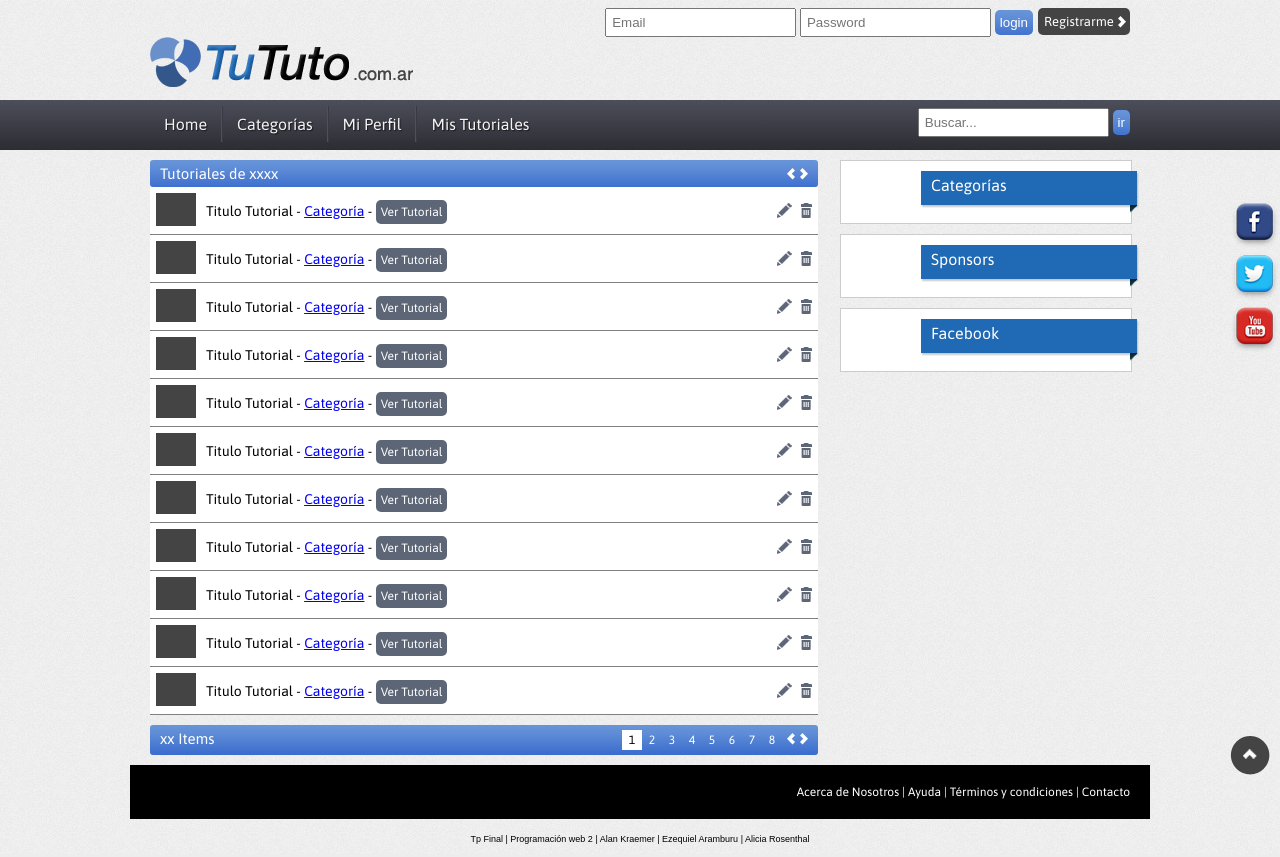
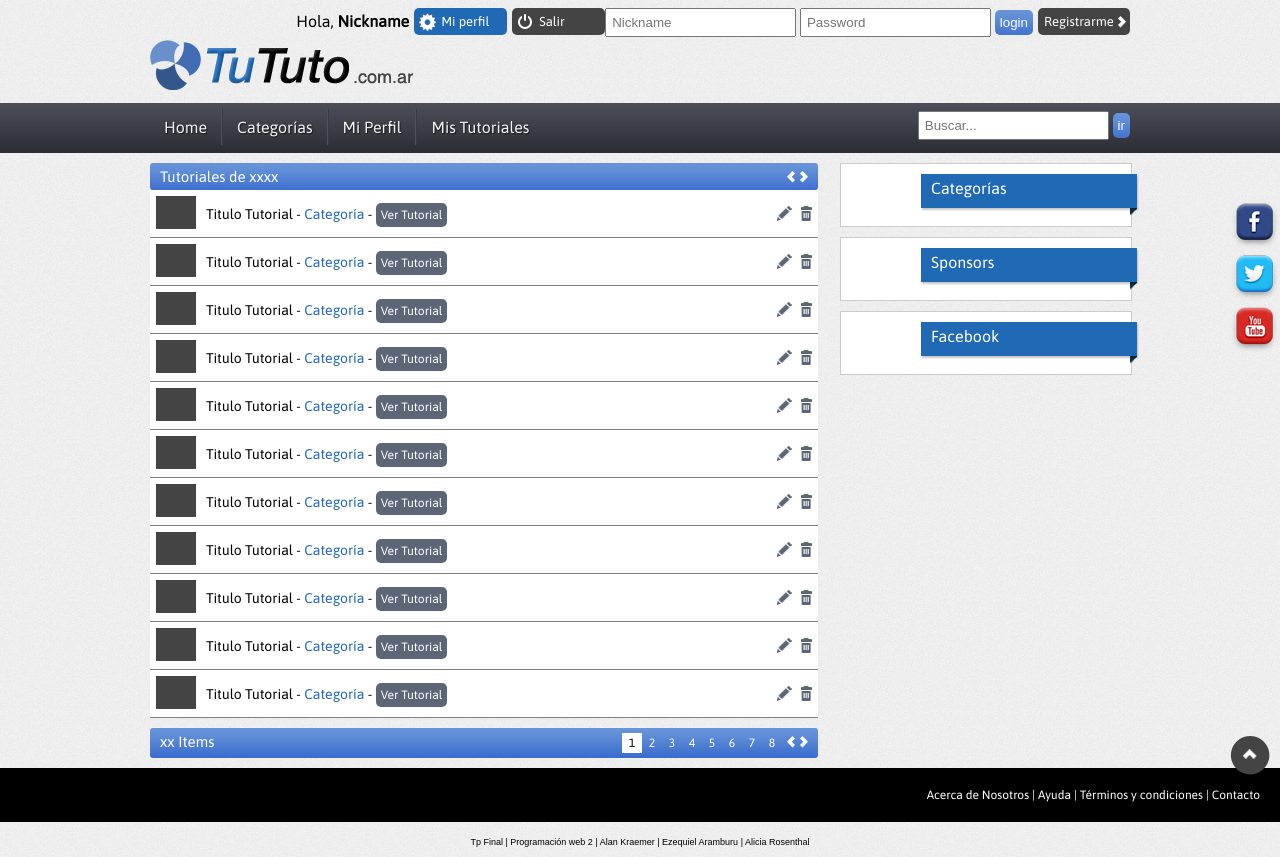
Before and after one commit to TrabajoPhp/tututo, a PHP site: page /tutoriales.php in a window 1280 px wide. Run offline with PHP 8.4, Linux system fonts and the light colour scheme.

Commit message:
segundo commit

```diff
--- a/css/estilos.css
+++ b/css/estilos.css
@@ -1,16 +1,13 @@
-*
-{
+*{
 	margin:0;
 	padding:0;
 	font-weight:normal;
 }
-body
-{
+body {
 	font-family:'Asap',san serif;
 	background: url(../img/bg.jpg);
 }
-h1,h3
-{
+h1,h3{
 	float:left;
 	width:648px;
 	padding:5px 10px 5px 10px;
@@ -20,8 +17,7 @@ h1,h3
 	margin-bottom:10px;
 	border-radius:3px;
 }
-h2
-{
+h2{
     position:relative;
 	left:70px;
 	width:208px;
@@ -32,43 +28,77 @@ h2
 	font-size:1em;
 	padding-top:5px;
 }
-h3
-{
+h3{
 	font-size:15px;
 }
-h5 a
-{
+h4{ /*titulo tutorial home*/
+}
+h5 a{
 	color:#2069b4;
 	text-decoration:none;
 }
-h5 a:hover
-{
+h5 a:hover{
 	color:black;
 }
-section
-{
-	float:left;
-	width:680px;
-}
-aside
-{
-	float:right;
-	width:290px;
-}
-input,select, file
-{
-	padding:5px;
-	margin-top:8px;
-}
-#main,#menu,header,footer,#copyrigth
-{
+#main,#menu,header,#copyrigth{
 	clear:both;
 	max-width:980px;
 	margin:auto;
 	margin-bottom:10px;
 }
-footer
-{
+input,select, file{
+	padding:5px;
+	margin-top:8px;
+}
+p{
+	text-align:justify;
+	margin-bottom:10px;
+}
+strong{
+	font-weight:bold;
+}
+a{
+	text-decoration:none;
+	color:#2069b4;
+}
+/*-------------------Header---------------------*/
+#login,#search,#logueado{
+	float:right;
+}
+#logo{
+	clear:both;
+}
+#logueado p{
+	margin-top:12px;
+	float:right;
+}
+/*-------------------Contenido---------------------*/
+section{
+	float:left;
+	width:680px;
+}
+#slider{
+	margin-bottom:10px;
+}
+/*-------------------Lateral---------------------*/
+aside{
+	float:right;
+	width:290px;
+}
+.publicidad{
+	width:270px;
+	background:white;
+	margin-bottom:10px;
+	border:1px #ccc solid;
+	padding:10px;
+}
+.lateral{
+	width:270px;
+}
+/*------------------Footer------------------------*/
+
+footer{
+	clear:both;
 	padding:20px;
 	color:white;
 	background:black;
@@ -76,59 +106,42 @@ footer
 	text-align:right;
 	font-size:12px;
 }
-footer a
-{
+footer a{
 	text-decoration:none;
 	color:white;
 }
-footer a:hover
-{
+footer a:hover{
 	text-decoration:underline;
+	color:white;
 }
-#copyrigth
-{
+#copyrigth{
 	font-family:sans-serif;
 	text-align:center;
 	font-size:9px;
 }
-#login,#search
-{
-	float:right;
-}
-#logo
-{
-	clear:both;
-}
-#redessociales,#top
-{
+
+#redessociales,#top{
 	width:50px;
 	position:fixed;
 	top:25%;
 	right:0;
 	z-index:3;
 }
-#top
-{
+#top{
 	top:92%
 }
-#slider
-{
-	margin-bottom:10px;
-}
-.boton
-{
+/*---------------------Botones---------------*/
+.boton { /*los buttons del formulario*/
 	background:url(../img/bgazul.jpg);
 	color:white;
 	padding:5px;
 	border:0px;
 	border-radius:5px;
 }
-.boton:hover
-{
-	background:gray;
+.boton:hover,.bconfig:hover{
+	background-color:gray;
 }
-.boton2,.boton3
-{
+.boton2,.boton3,.bsalir,.bconfig{
 	width:80px;
 	display:block;
 	float:right;
@@ -141,22 +154,38 @@ footer a:hover
 	margin-top:8px;
 	margin-left:5px;
 }
-.boton2:hover
-{
-	background:#2069b4 url(../img/next.png) no-repeat right;
+.boton2:hover,.bsalir:hover{
+	background-color:#2069b4;
 }
-.boton3
-{
+.boton3{
 	width:110px;
 	margin:10px;
 	background:#2069b4 url(../img/next.png) no-repeat right;
 }
-.boton3:hover
-{
+.boton3:hover{
 	background:#444444 url(../img/next.png) no-repeat right;
 }
-.pag,.selected
-{
+.boton4{
+	background:#5d6677;
+	padding:5px;
+	color:white;
+	text-decoration:none;
+	border-radius:5px;
+	font-size:12px;
+}
+.boton4:hover{
+	background:#2069b4;
+}
+
+.bsalir,.bconfig{
+	width:60px;
+	padding-left:27px;
+	background:#444444 url(../img/salir.png) no-repeat left;
+}
+.bconfig{
+	background:#2069b4 url(../img/config.png) no-repeat left;
+}
+.pag,.selected{
 	float:right;
 	width:14px;
 	display:block;
@@ -166,13 +195,11 @@ footer a:hover
 	text-decoration:none;
 	text-align:center;
 }
-.pag:hover,.selected
-{
+.pag:hover,.selected{
 	background:#ffffff;
 	color:#000000;
 }
-.prev,.next
-{
+.prev,.next{
 	float:right;
 	width:8px;
 	height:12px;
@@ -180,12 +207,11 @@ footer a:hover
 	margin-left:5px;
 	margin-top:3px;
 }
-.next
-{
+.next{
 	background:url(../img/next.png);
 }
-.tut
-{
+/*-------------------tutorial home---------------*/
+.tut{
 	float:left;
 	background:white;
 	width:210px;
@@ -193,31 +219,26 @@ footer a:hover
 	margin-right:14px;
 	border:1px #ccc solid;
 }
-.tut h4,.tut h5,.tut img
-{
+.tut h4,.tut h5,.tut img{
 	margin-left:10px;
 	margin-top:5px;
 
 }
-.izq
-{
+.izq{
 	width:50%;
 	float:left;
 }
-.rating
-{
+.rating{
 	background:#f4f4f4;
 	border-top:1px solid #d2d2d2;
 	margin-top:5px;
 	padding:7px;
 	height:23px;
 }
-.der
-{
+.der{
 	float:right;
 }
-.der a
-{
+.der a{
 	width:80px;
 	display:block;
 	float:right;
@@ -228,21 +249,24 @@ footer a:hover
 	text-decoration:none;
 	font-size:13px;
 }
-.der a:hover
-{
+.der a:hover{
 	background:gray url(../img/next.png) no-repeat right;
 }
-.publicidad
-{
-	width:270px;
-	background:white;
-	margin-bottom:10px;
-	border:1px #ccc solid;
-	padding:10px;
+.editar,.borrar{
+	width:15px;
+	height:15px;
+	display:block;
+	float:right;
+	background:url(../img/edit.png) no-repeat right;
+	margin-bottom:5px;
+	margin-left:5px;
 }
-/*Paginas internas*/
-article
-{
+.borrar{
+	background:url(../img/erase.png) no-repeat right;
+}
+
+/*---------------Tutorial Individual-------------------------*/
+article{
 	width:648px;
 	float:left;
 	background:#ffffff;
@@ -275,27 +299,34 @@ article label {
     padding: 3px;
     width: 150px;
 }
-article img
-{
+article img{
 	text-align:center;
 	margin-top:10px;
 	margin-bottom:5px;
 }
-p
-{
-	text-align:justify;
-	margin-bottom:10px;
+.titulo{
+	font-size:30px;
+	font-weight:bold;
+	background:none;
+	color:#000000;
 }
-/*perfil*/
-#imgperfil img
-{
+.subtitulo{
+	font-size:14px;
+}
+.subtitulo a{
+	color:black;
+}
+.subtitulo a:hover{
+	color:white;
+}
+/*---------------------Perfil ----------------------------*/
+#imgperfil img{
 	border:3px solid white;
 	float: left;
 	margin-right:20px;
 	margin-bottom:10px;
 }
-#datosperfil
-{
+#datosperfil{
 	float:left;
 }
 #datosperfil ul {
@@ -308,21 +339,11 @@ p
 	border-bottom:1px solid grey;
 	position:relative;
 }
-.editar,.borrar
+aside #datosperfil ul
 {
-	width:15px;
-	height:15px;
-	display:block;
-	float:right;
-	background:url(../img/edit.png) no-repeat right;
-	margin-bottom:5px;
-	margin-left:5px;
+	width:290px;
 }
-.borrar
-{
-	background:url(../img/erase.png) no-repeat right;
-}
-/*Tutoriales Lista*/
+/*-----------------------Tutoriales Lista-----------*/
 #tutoriales ul {
     position:relative;
 	top:-10px;
@@ -341,37 +362,20 @@ p
 #tutoriales li:hover{
 	background:#f9fafb;
 }
-#tutoriales img
-{
+#tutoriales img{
 	display:block;
 	float:left;
 	margin-right:10px;
 }
-#tutoriales p
-{
+#tutoriales p{
 	margin-top:10px;
 }
-#tutoriales
-{
+#tutoriales {
 	margin-top:0px;
 }
-.boton4
-{
-	background:#5d6677;
-	padding:5px;
-	color:white;
-	text-decoration:none;
-	border-radius:5px;
-	font-size:12px;
-}
-.boton4:hover
-{
-	background:#2069b4;
-}
 
-/*Menu Principal*/
-nav
-{
+/*-----------------------------Menu Principal-----------------------------*/
+nav{
 	margin-bottom:10px;
 	max-width: 100%;
 	height: 50px;
--- a/header.php
+++ b/header.php
@@ -20,12 +20,16 @@
 	<body>
 		<header>
 			<div id="login">
-				<form name="login" action="login.php" method="POST">
-					 <input type="email" name="email" placeholder="Email" required />
+				<form name="login" action="#" method="POST">
+					 <input type="text" name="nickname" placeholder="Nickname" required />
 					 <input type="password" name="password" placeholder="Password" required />
-					<input type="submit" class="boton" value="login" />
+					 <input type="submit" class="boton" value="login" />
 					<a href="registroUsuario.php" class="boton2">Registrarme</a>
 				</form>
+			</div>
+			<!--cambiar aca a display none-->
+			<div id="logueado">
+				<a href="#" class="bsalir">Salir</a> <a href="perfil.php" class="bconfig">Mi perfil</a><p>Hola, <strong>Nickname<?php $usuario ?></strong></p>
 			</div>
 			<div id="logo">
 				<img src="img/logo.png" alt="mis tutoriales" />
--- a/tutorial.php
+++ b/tutorial.php
@@ -1,8 +1,8 @@
 <?php require_once('header.php'); ?>
 		<div id="main">
 			<section>
-				<h1>Título Tutorial</h1>
-				<h5>de <a href="perfil.php">Autor Nombre</a></h5>
+				<h1 class="titulo">Título Tutorial</h1>
+				<h3 class="subtitulo"><div class="der">00/00/2013</div> <div class="izq">de <a href="perfil.php">Autor Nombre</a></div></h3>
 				<article>
 					<img src="img/tutoriales/img_tut02.jpg" alt="" />
 					<p>
@@ -22,5 +22,5 @@
 					</div>
 				</article>
 			</section>
-		<?php require_once('lateral.php'); ?>
+		<?php require_once('lateralusuario.php'); ?>
 	<?php require_once('footer.php'); ?>
```
Also changed, not shown: crearTutorial.php (+7 -4 lines), index.php (+6 -6 lines), lateralusuario.php (added, +22 -0 lines), registroUsuario.php (+7 -7 lines), tutoriales.php (+11 -11 lines), tututo.sql (added, +45 -0 lines), img/config.png (added), img/configuracion02.png (deleted), img/salir.png (added).
